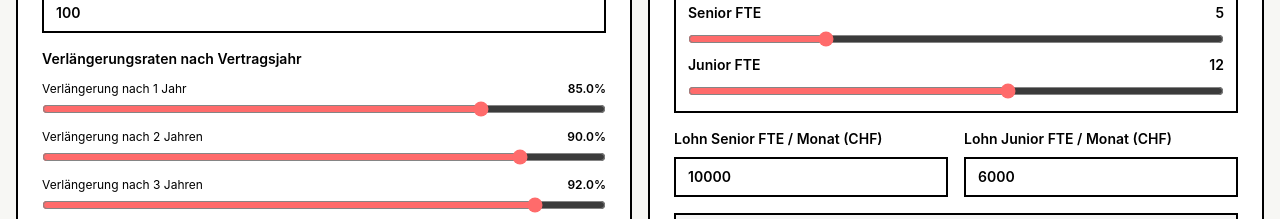
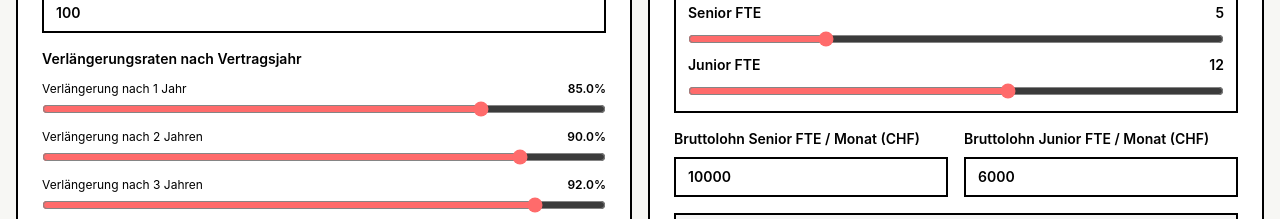
Before and after one commit to hektopascal2026/modell2, a React (Vite) app: page / in a window 1280 px wide. Shown: the part 1060-1279 px from the top of the page. Built offline with nearby package versions, Linux system fonts and the light colour scheme.

Commit message:
style: rename wages input labels to clarify they are Bruttolohn

```diff
--- a/src/App.jsx
+++ b/src/App.jsx
@@ -652,13 +652,13 @@ function App() {
               </div>
               <div className="grid grid-cols-2 gap-4">
                 <LabeledNumberInput
-                  label="Lohn Senior FTE / Monat (CHF)"
+                  label="Bruttolohn Senior FTE / Monat (CHF)"
                   value={lohnSenior}
                   onChange={setLohnSenior}
                   step={500}
                 />
                 <LabeledNumberInput
-                  label="Lohn Junior FTE / Monat (CHF)"
+                  label="Bruttolohn Junior FTE / Monat (CHF)"
                   value={lohnJunior}
                   onChange={setLohnJunior}
                   step={500}
```
